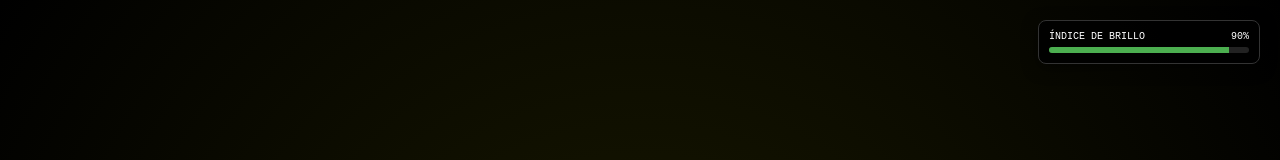
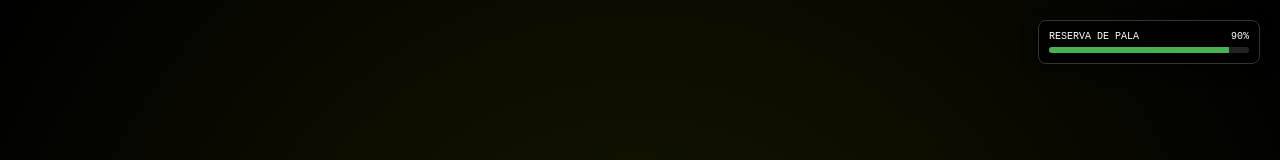
Before and after one commit to Defeeeee/Pela, a Next.js app: page /today in a window 1280 px wide. Shown: the top 160 px of the page. Built offline with nearby package versions, Linux system fonts and the light colour scheme.

Commit message:
rebrand: rename credit system to 'RESERVA DE PALA'

```diff
--- a/app/SocialCreditContext.js
+++ b/app/SocialCreditContext.js
@@ -23,7 +23,7 @@ export function SocialCreditProvider({ children }) {
 
   useEffect(() => {
     setIsLoaded(true);
-    console.log(`[ShineIndex] System ready. Current Credit: ${credit}`);
+    console.log(`[PalaReserve] System ready. Current Credit: ${credit}`);
   }, []);
 
   useEffect(() => {
@@ -32,7 +32,7 @@ export function SocialCreditProvider({ children }) {
     }
 
     if (isLoaded && credit <= 0 && pathname !== '/labura') {
-      console.log(`[ShineIndex] Credit is 0. Redirecting to /labura`);
+      console.log(`[PalaReserve] Credit is 0. Redirecting to /labura`);
       router.push('/labura');
     }
   }, [credit, isLoaded, pathname, router]);
@@ -50,7 +50,7 @@ export function SocialCreditProvider({ children }) {
   const deductCredit = (amount, eventId = null) => {
     if (eventId) {
       if (globalDeductionRegistry.has(eventId)) {
-        console.log(`[ShineIndex] Blocked duplicate deduction for: ${eventId}`);
+        console.log(`[PalaReserve] Blocked duplicate deduction for: ${eventId}`);
         return;
       }
       globalDeductionRegistry.add(eventId);
@@ -58,7 +58,7 @@ export function SocialCreditProvider({ children }) {
 
     setCredit(prev => {
       const next = Math.max(0, prev - amount);
-      console.log(`[ShineIndex] Deducting ${amount}${eventId ? ` (${eventId})` : ''}. ${prev} -> ${next}`);
+      console.log(`[PalaReserve] Deducting ${amount}${eventId ? ` (${eventId})` : ''}. ${prev} -> ${next}`);
       return next;
     });
   };
@@ -88,7 +88,7 @@ function CreditBar({ credit }) {
       pointerEvents: 'none', boxShadow: '0 4px 15px rgba(0,0,0,0.5)'
     }}>
       <div style={{ color: '#fff', fontSize: '10px', marginBottom: '5px', display: 'flex', justifyContent: 'space-between' }}>
-        <span>ÍNDICE DE BRILLO</span>
+        <span>RESERVA DE PALA</span>
         <span>{credit}%</span>
       </div>
       <div style={{ width: '100%', height: '6px', backgroundColor: '#222', borderRadius: '3px', overflow: 'hidden' }}>
```
